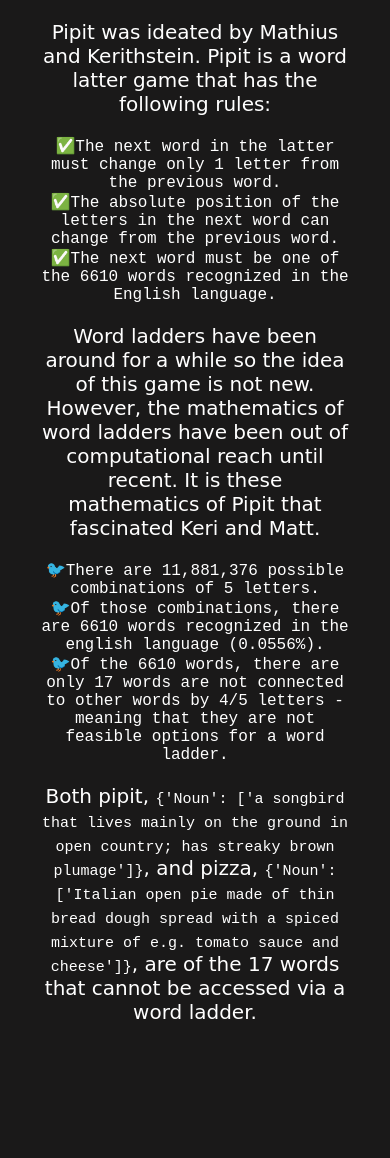
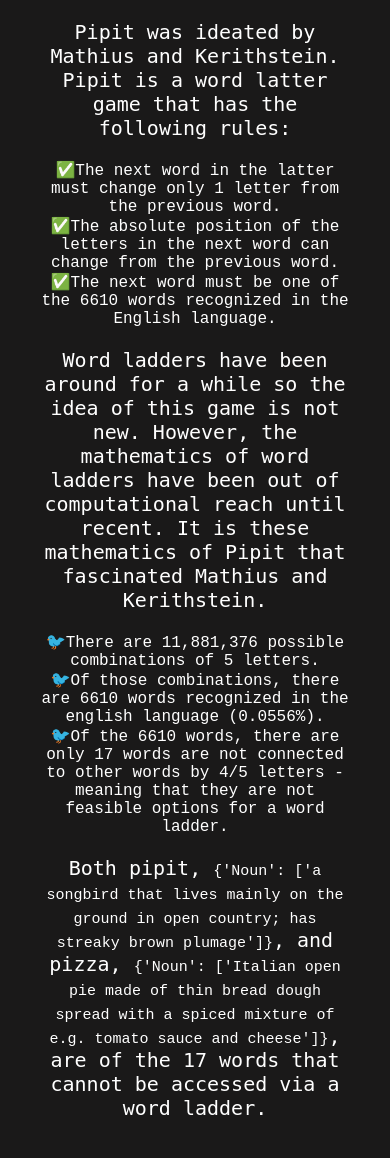
Before and after one commit to rehrehreh/pipit, a Flask app: template templates/about.html in a window 390 px wide. Shown: the part 67-1225 px from the top of the page. Before the commit the page ends 1086 px from the top, so only its background shows below. Run offline with Flask 3, Linux system fonts and the light colour scheme; the template is opened without the code that fills it, so the values that code supplies are empty; parts of the project's set-up code (start-up, migrations or seed data) failed here and were passed over.

Commit message:
mobile responsive

```diff
--- a/static/styles.css
+++ b/static/styles.css
@@ -39,7 +39,7 @@ p {
     margin-left: 10%;
     margin-right: 10%;
     font-size: 20px;
-    font-family: cursive;
+    font-family: 'Andale Mono', monospace;
 }
 
 p.error {
@@ -275,5 +275,5 @@ nav {
 h2 {
     text-align: center;
     font-size: 30px;
-    font-family: cursive;
+    font-family: 'Andale Mono', monospace;
 }
--- a/templates/about.html
+++ b/templates/about.html
@@ -1,4 +1,5 @@
 <!DOCTYPE html>
+<meta name="viewport" content="width=device-width, initial-scale=1.0">
 <html>
 <head>
     <title>Pipit</title>
@@ -43,7 +44,7 @@
                 <li>The absolute position of the letters in the next word can change from the previous word.</li>
                 <li>The next word must be one of the 6610 words recognized in the English language.</li>
             </ul>
-            <p>Word ladders have been around for a while so the idea of this game is not new. However, the mathematics of word ladders have been out of computational reach until recent. It is these mathematics of Pipit that fascinated Keri and Matt. </p>
+            <p>Word ladders have been around for a while so the idea of this game is not new. However, the mathematics of word ladders have been out of computational reach until recent. It is these mathematics of Pipit that fascinated Mathius and Kerithstein. </p>
             <ul class="about-ul">
                 <li>There are 11,881,376 possible combinations of 5 letters.</li>
                 <li>Of those combinations, there are 6610 words recognized in the english language (0.0556%).</li>
```
